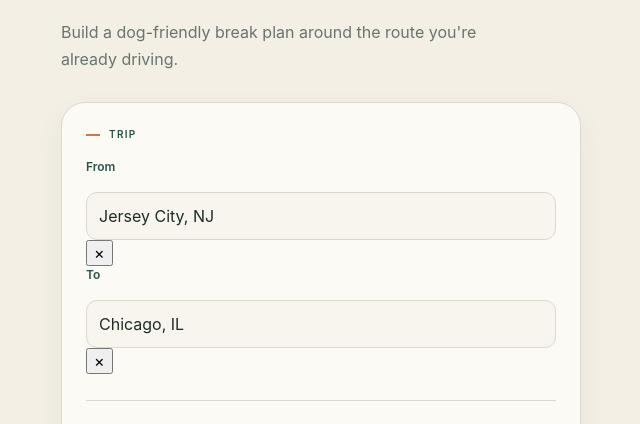
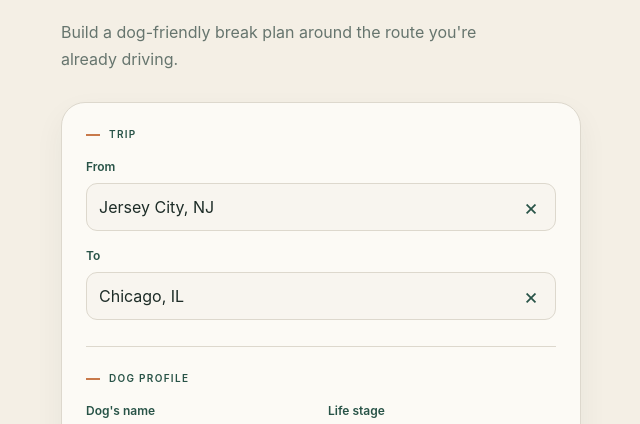
Before and after one commit to patrickarvia/pawstop, a website: page index.html in a window 1280 px wide. Shown: the part 299-723 px from the top of the page, without its empty margins (319-959 px from the left). Drawn offline with Linux system fonts and the light colour scheme.

Commit message:
Add trip field clear controls (style.css)

```diff
--- a/style.css
+++ b/style.css
@@ -165,3 +165,24 @@ html.native-app main{min-height:100vh;height:auto;overflow:visible}
 .location-status a {
   color: #285749;
 }
+
+.location-label { margin-bottom: 0; }
+.location-field { position: relative; margin-bottom: 16px; }
+.location-field input { padding-inline-end: 48px; }
+.clear-location {
+  position: absolute;
+  top: 50%;
+  inset-inline-end: 3px;
+  transform: translateY(-50%);
+  width: 44px;
+  height: 44px;
+  padding: 0;
+  border: 0;
+  border-radius: 8px;
+  background: transparent;
+  color: var(--forest);
+  font: inherit;
+  font-size: 22px;
+  cursor: pointer;
+}
+.clear-location:focus-visible { outline: 2px solid var(--forest); outline-offset: -4px; }
```
